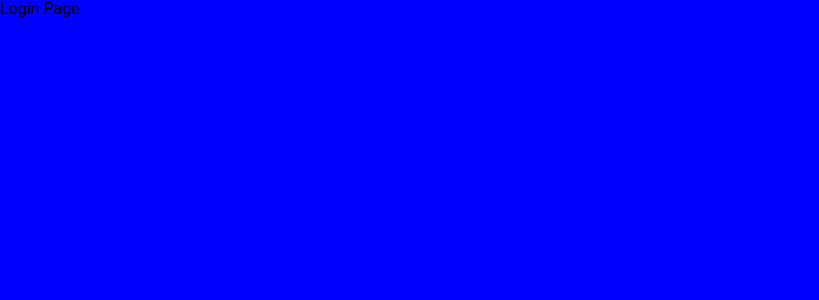
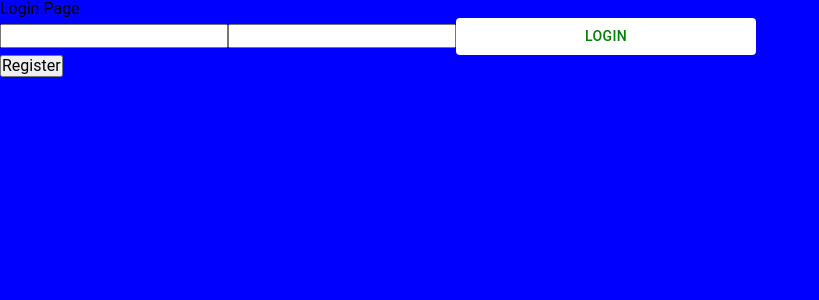
Before and after one commit to Ipcot/wallet, a React (Create React App) app in the folder packages/frontend/: page /auth/login in a window 1280 px wide. Shown: the top 300 px of the page, without its empty margins (0-819 px from the left). Built offline with nearby package versions, Linux system fonts and the light colour scheme.

Commit message:
init commit

```diff
--- a/packages/frontend/package.json
+++ b/packages/frontend/package.json
@@ -25,12 +25,6 @@
     "test": "react-scripts test",
     "eject": "react-scripts eject"
   },
-  "eslintConfig": {
-    "extends": [
-      "react-app",
-      "react-app/jest"
-    ]
-  },
   "browserslist": {
     "production": [
       ">0.2%",
--- /dev/null
+++ b/packages/frontend/src/components/LoginForm/LoginForm.jsx
@@ -0,0 +1,22 @@
+import { Button, Formcontactlabel, ContactFormField } from "@mui/material";
+
+const LoginForm = () => {
+  return (
+    <form>
+      <input />
+      <input />
+      <Button
+        sx={{
+          width: 300,
+          color: "green",
+          backgroundColor: "white",
+        }}
+      >
+        Login
+      </Button>
+
+      <button type="submit">Register</button>
+    </form>
+  );
+};
+export default LoginForm;
--- /dev/null
+++ b/packages/frontend/src/components/LoginForm/index.js
@@ -0,0 +1 @@
+export { default } from "./LoginForm";
--- a/packages/frontend/src/pages/login/index.js
+++ b/packages/frontend/src/pages/login/index.js
@@ -1,4 +1,11 @@
+import LoginForm from "components/LoginForm";
+
 const Register = () => {
-    return <div style={{background: 'blue', width: "100vw", height: '100vh'}}>Login Page</div>
-  }
-  export default Register
+  return (
+    <div style={{ background: "blue", width: "100vw", height: "100vh" }}>
+      Login Page
+      <LoginForm />
+    </div>
+  );
+};
+export default Register;
```
Also changed, not shown: packages/frontend/src/components/LoginForm/LoginForm.styled.js (added, +18 -0 lines), 1 other file (tests, documents, lock files or other folders).
